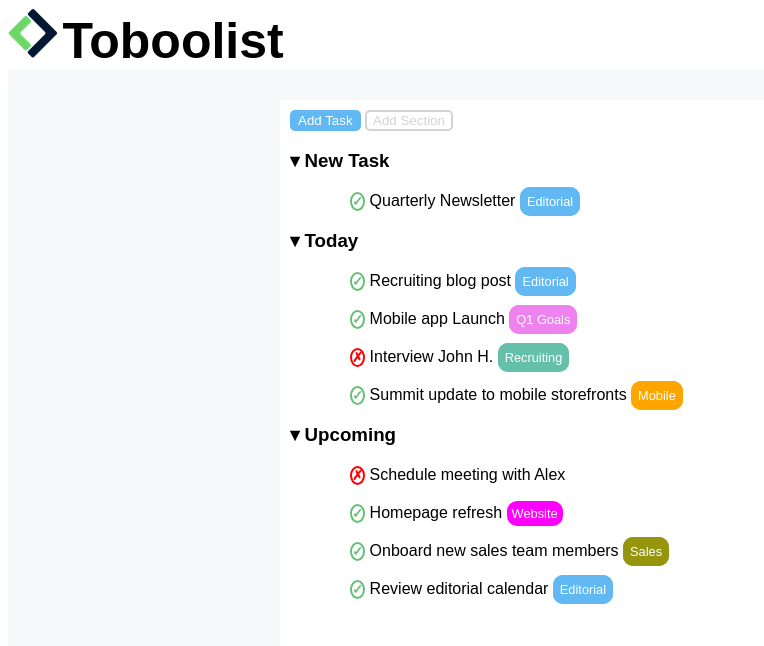
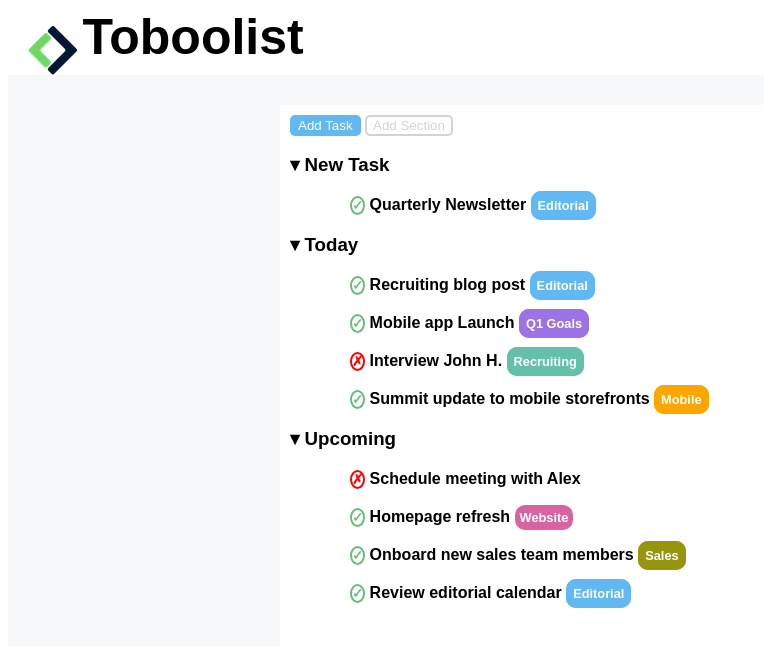
Before and after one commit to LorisMarzocchi/html-css-toboolist, a plain HTML site: page index.html in a window 1280 px wide. Shown: the whole page, without its empty margins (0-764 px from the left). Drawn offline with Linux system fonts and the light colour scheme.

Commit message:
fixstyle

```diff
--- a/index.html
+++ b/index.html
@@ -9,7 +9,7 @@
 </head>
 <body>
     <header>
-        <img src="img/Logo.png" alt="logo">
+        <img class="logo" src="img/Logo.png" alt="logo">
         <span class="titolo">Toboolist</span>
     </header>
 
--- a/style.css
+++ b/style.css
@@ -1,13 +1,13 @@
 body{
     font-family: Arial, Helvetica, sans-serif;
-
+    font-weight: 750;
 }
 
 
 .titolo {
     font-size: 50px;
     font-weight: 700;
-    /* font-family: Arial, Helvetica, sans-serif; */
+
 
 }
 .logo{
@@ -62,8 +62,8 @@ main{
 }
 
 .btngoals{
-    background-color: violet;
-    border: 2px solid violet;
+    background-color: #9c72e4;
+    border: 2px solid #9c72e4;
 }
 
 .btnrec{
@@ -83,7 +83,7 @@ main{
 }
 
 .btnweb{
-    background-color: fuchsia;
+    background-color: #d863a1;
 }
 
 ul{
```
